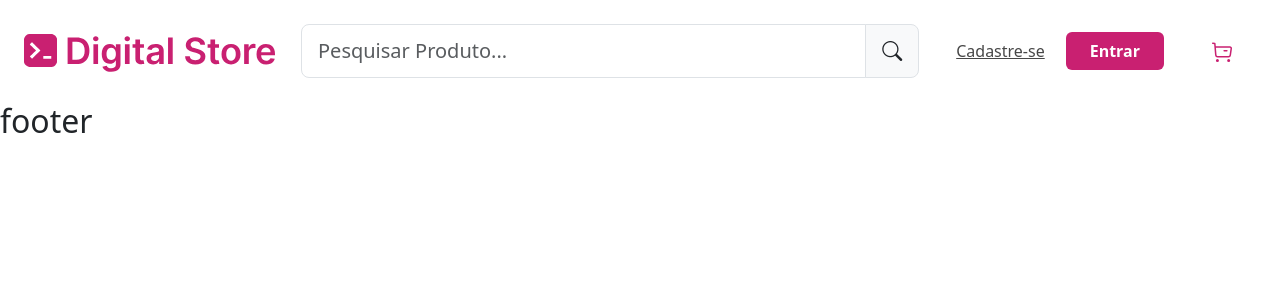
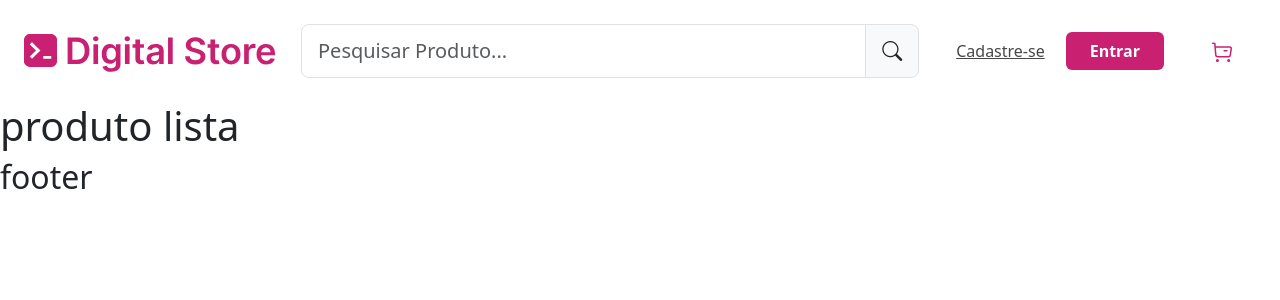
Before and after one commit to leoldss/Projeto-Digital-Store, a React (Vite) app: page /produto-lista in a window 1280 px wide. Shown: the top 300 px of the page. Built offline with nearby package versions, Linux system fonts and the light colour scheme.

Commit message:
configuração de rotas e ligando ao app.jsx

```diff
--- a/src/App.jsx
+++ b/src/App.jsx
@@ -1,4 +1,4 @@
-import Layout from './pages/Layout';
+import Paths from './routes/Paths';
 //ARQUIVOS BOOTSTRAP
 import 'bootstrap/dist/css/bootstrap.min.css';
 import 'bootstrap-icons/font/bootstrap-icons.css';
@@ -9,7 +9,7 @@ function App() {
 
   return (
     <>
-      <Layout />
+      <Paths />
     </>
   )
 }
--- a/src/pages/Layout.jsx
+++ b/src/pages/Layout.jsx
@@ -1,13 +1,15 @@
 import Header from "../components/Header";
 import Footer from "../components/Footer";
 
-const Layout = ({children}) => {
+import { Outlet } from "react-router-dom";
+
+const Layout = () => {
     return (
         <div>
             {/* COMPONENTE DO CABEÇALHO */}
             <Header />
             {/* CONTEÚDO DINÂMICO DA PÁGINA */}
-            {children}
+            <Outlet />
             {/* COMPONENTE DO RODAPÉ */}
             <Footer />
         </div>
--- a/src/pages/ProductListingPage.jsx
+++ b/src/pages/ProductListingPage.jsx
@@ -0,0 +1,7 @@
+const ProductListingPage = () => {
+    return (
+        <h1>produto lista</h1>
+     );
+}
+
+export default ProductListingPage;
--- a/src/pages/ProductViewPage.jsx
+++ b/src/pages/ProductViewPage.jsx
@@ -0,0 +1,7 @@
+const ProductViewPage = () => {
+    return (
+        <h2>produto pagina</h2>
+     );
+}
+
+export default ProductViewPage;
--- /dev/null
+++ b/src/routes/Paths.jsx
@@ -0,0 +1,23 @@
+import { BrowserRouter, Routes, Route } from 'react-router-dom';
+import Layout from '../pages/Layout';
+import HomePage from '../pages/HomePage';
+import ProductListingPage from '../pages/ProductListingPage';
+import ProductViewPage from '../pages/ProductViewPage';
+
+const Paths = () => {
+    return (
+        <>
+            <BrowserRouter >
+                <Routes>
+                    <Route path='/' element={<Layout />}>
+                        <Route index element={<HomePage />} />
+                        <Route path='/produto-lista' element={<ProductListingPage />} />
+                        <Route path='/produto-pagina' element={<ProductViewPage />} />
+                    </Route>
+                </Routes>
+            </BrowserRouter>
+        </>
+    );
+}
+
+export default Paths;
```
Also changed, not shown: src/pages/HomePage.jsx (+8 -0 lines).
